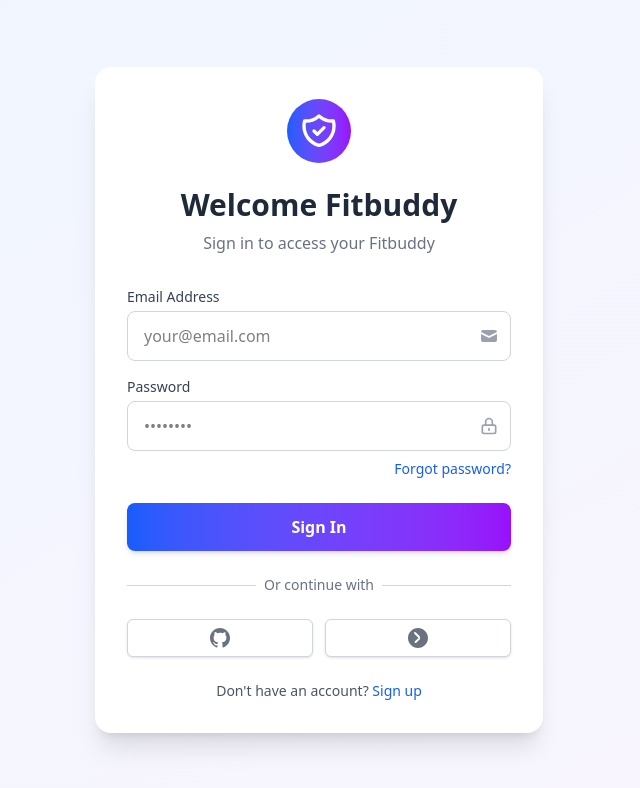
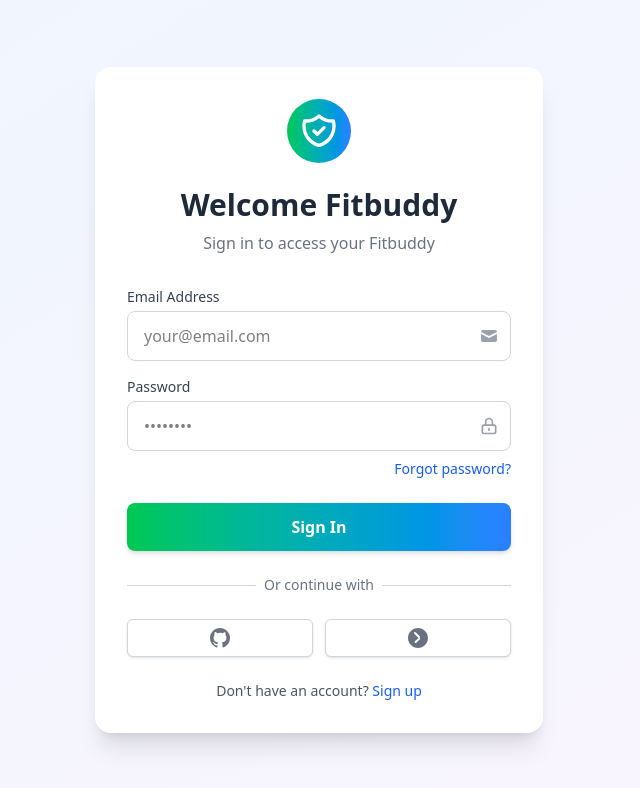
Before and after one commit to M-Aekasit/FitBuddy, a React (Vite) app in the folder home-screen/: page /login in a window 1280 px wide. Shown: the top 788 px of the page, without its empty margins (321-961 px from the left). Built offline with nearby package versions, Linux system fonts and the light colour scheme.

Commit message:
style: update button and logo gradient colors in LoginPage component

```diff
--- a/home-screen/src/components/LoginPage.jsx
+++ b/home-screen/src/components/LoginPage.jsx
@@ -42,7 +42,7 @@
       <div className="bg-white p-8 rounded-2xl shadow-xl w-full max-w-md mx-4">
         {/* Logo Section */}
         <div className="flex justify-center mb-6">
-          <div className="bg-gradient-to-r from-blue-600 to-purple-600 text-white p-3 rounded-full">
+          <div className="bg-gradient-to-r from-green-500 to-blue-500 text-white p-3 rounded-full">
             <svg
               xmlns="http://www.w3.org/2000/svg"
               className="h-10 w-10"
@@ -151,7 +151,7 @@
           <button
             type="submit"
             disabled={isLoading}
-            className={`w-full py-3 px-4 bg-gradient-to-r from-blue-600 to-purple-600 hover:from-blue-700 hover:to-purple-700 text-white font-semibold rounded-lg shadow-md transition-all duration-300 ${
+            className={`w-full py-3 px-4 bg-gradient-to-r from-green-500 to-blue-500 hover:from-green-600 hover:to-blue-600 text-white font-semibold rounded-lg shadow-md transition-all duration-300 ${
               isLoading ? "opacity-75" : ""
             }`}
           >
```
